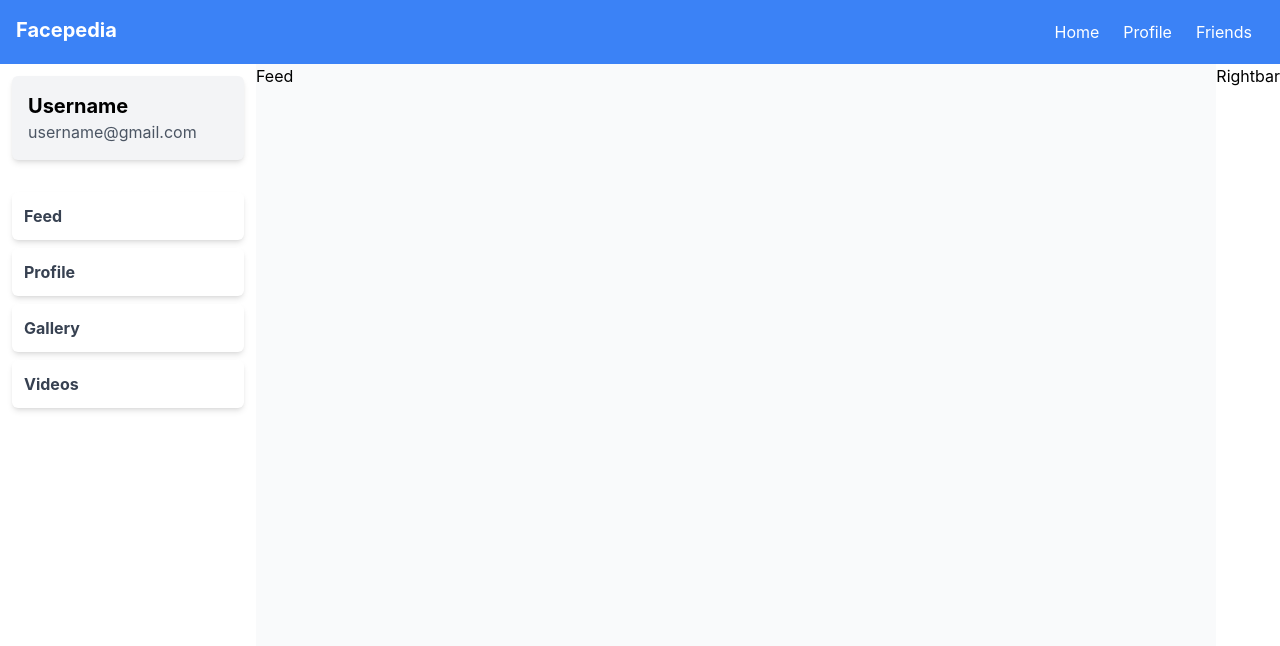
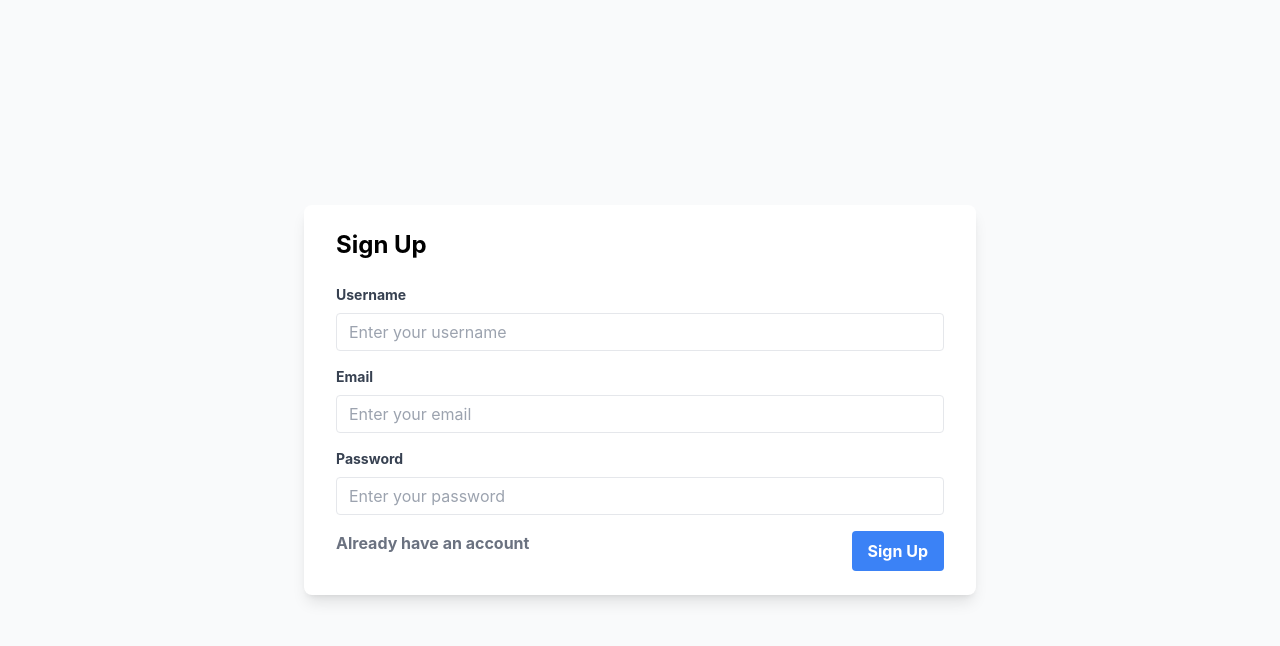
Before and after one commit to HizkiaJoyIvan/facepedia, a React (Create React App) app in the folder client/: page /register in a window 1280 px wide. Shown: the top 646 px of the page. Built offline with nearby package versions, Linux system fonts and the light colour scheme.

Commit message:
Add register and loginpage

```diff
--- a/client/package.json
+++ b/client/package.json
@@ -13,13 +13,15 @@
     "bcrypt": "^5.1.0",
     "react": "^18.2.0",
     "react-dom": "^18.2.0",
+    "react-router": "^6.14.1",
+    "react-router-dom": "^6.14.1",
     "react-scripts": "5.0.1",
     "tailwindcss": "^3.3.3",
     "typescript": "^4.9.5",
     "web-vitals": "^2.1.4"
   },
   "scripts": {
-    "start": "react-scripts start",
+    "start": "set PORT=3006 && react-scripts start",
     "build": "react-scripts build",
     "test": "react-scripts test",
     "eject": "react-scripts eject"
--- a/client/src/App.tsx
+++ b/client/src/App.tsx
@@ -2,12 +2,18 @@ import React from 'react'
 import './App.css'
 import {BrowserRouter, Routes, Route} from 'react-router-dom'
 import Home from './pages/Home'
+import Register from './pages/Register'
+import Login from './pages/Login'
 
 const App:React.FC = () => {
   return (
-    <div>
-      <Home />
-    </div>
+    <BrowserRouter>
+      <Routes>
+        <Route path='/' element={<Home />}/>
+        <Route path='/register' element={<Register />}/>
+        <Route path='/login' element={<Login />} />
+      </Routes>
+    </BrowserRouter>
   );
 }
 
--- /dev/null
+++ b/client/src/pages/Login.tsx
@@ -0,0 +1,47 @@
+import React from 'react'
+import { Link } from 'react-router-dom'
+
+const Login: React.FC = () => {
+  return (
+    <div className="flex items-center justify-center h-screen bg-gray-50">
+      <div className="bg-white shadow-lg rounded-lg px-8 py-6 max-w-2xl w-full">
+        <h2 className="text-2xl font-bold mb-6">Login</h2>
+        <form>
+          <div className="mb-4">
+            <label className="block text-gray-700 text-sm font-bold mb-2" htmlFor="email">
+              Email
+            </label>
+            <input
+              className="appearance-none border rounded w-full py-2 px-3 text-gray-700 leading-tight focus:outline-none focus:border-blue-500"
+              id="email"
+              type="email"
+              placeholder="Enter your email"
+            />
+          </div>
+          <div className="mb-4">
+            <label className="block text-gray-700 text-sm font-bold mb-2" htmlFor="password">
+              Password
+            </label>
+            <input
+              className="appearance-none border rounded w-full py-2 px-3 text-gray-700 leading-tight focus:outline-none focus:border-blue-500"
+              id="password"
+              type="password"
+              placeholder="Enter your password"
+            />
+          </div>
+          <div className="flex justify-between">
+            <Link to={'/register'} className='font-bold text-gray-500 cursor-pointer'>Don't have an account</Link>
+            <button
+              className="bg-blue-500 hover:bg-blue-700 text-white font-bold py-2 px-4 rounded focus:outline-none focus:shadow-outline"
+              type="submit"
+            >
+              Sign In
+            </button>
+          </div>
+        </form>
+      </div>
+    </div>
+  )
+}
+
+export default Login
--- /dev/null
+++ b/client/src/pages/Register.tsx
@@ -0,0 +1,58 @@
+import React from 'react'
+import { Link } from 'react-router-dom'
+
+const Register: React.FC = () => {
+  return (
+    <div className="flex items-center justify-center h-screen bg-gray-50">
+      <div className="bg-white shadow-lg rounded-lg px-8 py-6 max-w-2xl w-full">
+        <h2 className="text-2xl font-bold mb-6">Sign Up</h2>
+        <form>
+          <div className="mb-4">
+            <label className="block text-gray-700 text-sm font-bold mb-2" htmlFor="username">
+              Username
+            </label>
+            <input
+              className="appearance-none border rounded w-full py-2 px-3 text-gray-700 leading-tight focus:outline-none focus:border-blue-500"
+              id="username"
+              type="text"
+              placeholder="Enter your username"
+            />
+          </div>
+          <div className="mb-4">
+            <label className="block text-gray-700 text-sm font-bold mb-2" htmlFor="email">
+              Email
+            </label>
+            <input
+              className="appearance-none border rounded w-full py-2 px-3 text-gray-700 leading-tight focus:outline-none focus:border-blue-500"
+              id="email"
+              type="email"
+              placeholder="Enter your email"
+            />
+          </div>
+          <div className="mb-4">
+            <label className="block text-gray-700 text-sm font-bold mb-2" htmlFor="password">
+              Password
+            </label>
+            <input
+              className="appearance-none border rounded w-full py-2 px-3 text-gray-700 leading-tight focus:outline-none focus:border-blue-500"
+              id="password"
+              type="password"
+              placeholder="Enter your password"
+            />
+          </div>
+          <div className="flex justify-between">
+            <Link to={'/login'} className='font-bold text-gray-500 cursor-pointer'>Already have an account</Link>
+            <button
+              className="bg-blue-500 hover:bg-blue-700 text-white font-bold py-2 px-4 rounded focus:outline-none focus:shadow-outline"
+              type="submit"
+            >
+              Sign Up
+            </button>
+          </div>
+        </form>
+      </div>
+    </div>
+  )
+}
+
+export default Register
```
Also changed, not shown: 1 other file (tests, documents, lock files or other folders).
